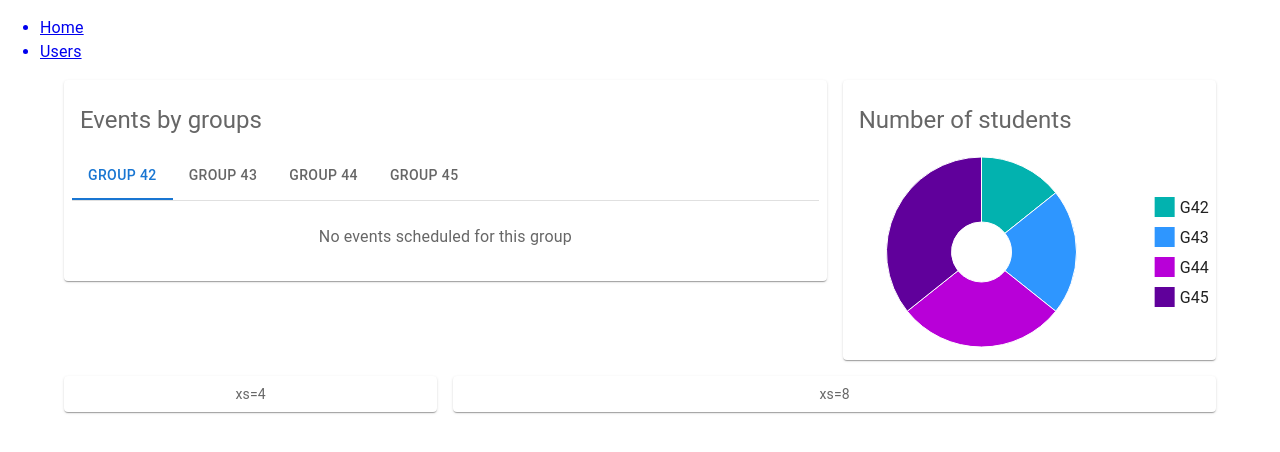
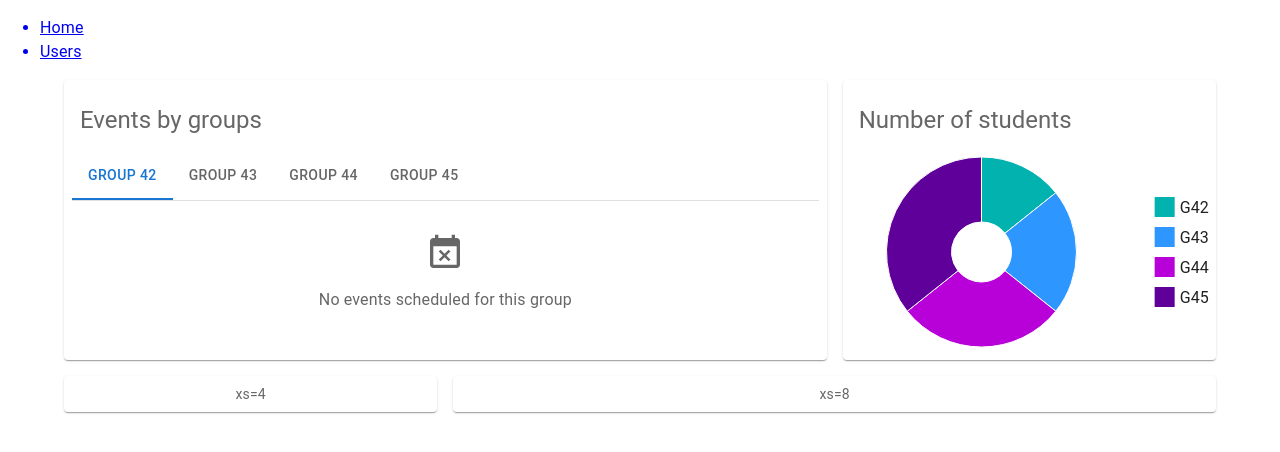
Before and after one commit to nurlanimamali95/BookYourFuture, a React app in the folder client/: page /admin in a window 1280 px wide. Shown: the top 452 px of the page. Built offline with nearby package versions, Linux system fonts and the light colour scheme.

Commit message:
added an icon for emptygroupdata

```diff
--- a/client/src/pages/Admin/AdminDashboard/EventByGroup/EmptyGroupData.js
+++ b/client/src/pages/Admin/AdminDashboard/EventByGroup/EmptyGroupData.js
@@ -1,8 +1,14 @@
 import React from "react";
 import Typography from "@mui/material/Typography";
+import EventBusyIcon from "@mui/icons-material/EventBusy";
 
 export default function EmptyGroupData() {
   return (
-    <Typography variant="body1">No events scheduled for this group</Typography>
+    <>
+      <EventBusyIcon sx={{ my: 1, fontSize: 40 }} />
+      <Typography variant="body1" sx={{ mb: 2 }}>
+        No events scheduled for this group
+      </Typography>
+    </>
   );
 }
```
